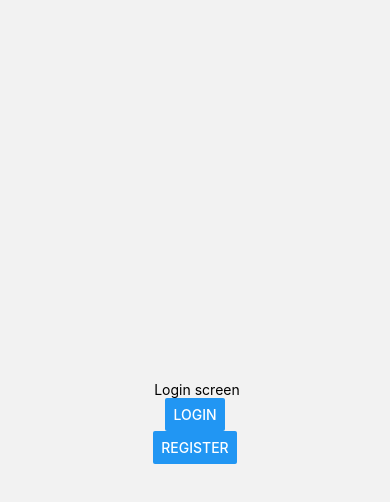
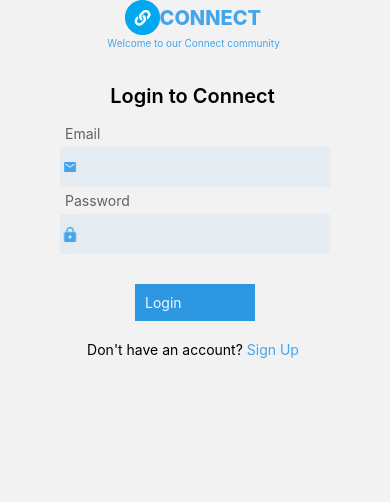
Before and after one commit to SuddalaSankeerthana/connect-mobile, a React Native app in the folder ConnectAppMobile/: screen /Login in a window 390 px wide. Shown: the top 502 px of the page. Built offline with nearby package versions, Linux system fonts and the light colour scheme.

Commit message:
Modify handle login funciton

```diff
--- a/ConnectAppMobile/src/components/Button.tsx
+++ b/ConnectAppMobile/src/components/Button.tsx
@@ -19,7 +19,7 @@ const handleValidations=()=>{
      return;
   }
   else{
-    handleLogin(props.userData);
+    handleLogin(props.userData, props.navigation);
   }
 }
   return (
--- a/ConnectAppMobile/src/handlers/handlelogin.tsx
+++ b/ConnectAppMobile/src/handlers/handlelogin.tsx
@@ -18,11 +18,11 @@ export const handleLogin = async (
       },
       body: JSON.stringify(userData),
     }).then(res => {return res;});
-    if (response.status === 200 || 201) {
+    if (response.status === 200) {
       Alert.alert('Login successfully!');
       navigation.navigate('Home');
     } else if (response.status === 401) {
-      Alert.alert('Regester as new user');
+      Alert.alert('Invalid user');
     } else {
       Alert.alert('Something went wrong');
     }
--- a/ConnectAppMobile/src/screens/Login.tsx
+++ b/ConnectAppMobile/src/screens/Login.tsx
@@ -1,28 +1,43 @@
 import React from 'react';
-import {Button, Text, View} from 'react-native';
+import { SafeAreaView, View} from 'react-native';
+import InputField from '../components/InputFields';
+import LoginButton from '../components/Button';
+import Caption from '../components/Caption';
+import {styles} from '../styles/Login.styles';
+import Logo from '../components/Logo';
 
-const LoginScreen = ({navigation}: any) => {
+
+
+function LoginScreen({navigation}:any): React.JSX.Element {
+  const [email, setEmail]= React.useState('');
+  const [password, setPassword]= React.useState('');
+  const userData={
+    email: email,
+    password: password
+  }
   return (
-    <View
-      style={{
-        flex: 1,
-        alignItems: 'center',
-        alignContent: 'center',
-        justifyContent: 'center',
-      }}>
-      <Text> Login screen</Text>
-      <Button
-        title="Login"
-        onPress={() => {
-          navigation.navigate('Home');
-        }}></Button>
-      <Button
-        title="Register"
-        onPress={() => {
-          console.log('Register button clicked');
-          navigation.navigate('Registration');
-        }}></Button>
-    </View>
+    <SafeAreaView>
+      <View style={styles.mainContainer}>
+        <View style={styles.loginMainContainer}>
+          <Logo />
+          <InputField onChangeText={setEmail} value={email.toLowerCase()} label="Email"  source={require('../assets/email.png')}
+            style={styles.emailIcon} secureTextEntry={false}/>
+          <InputField
+            onChangeText={setPassword}
+            value={password}
+            label="Password"
+            source={require('../assets/password.png')}
+            style={styles.passwordIcon}
+            secureTextEntry={true}
+          />
+          <LoginButton password={password} email={email} userData={userData} navigation={navigation}/>
+          <View style={styles.noAccount}>
+          <Caption text="Don't have an account?" />
+          <Caption text="Sign Up" style={styles.signUp} onPress={()=> navigation.navigate('Registration')}/>
+          </View>
+        </View>
+      </View>
+    </SafeAreaView>
   );
-};
+}
 export default LoginScreen;
```
